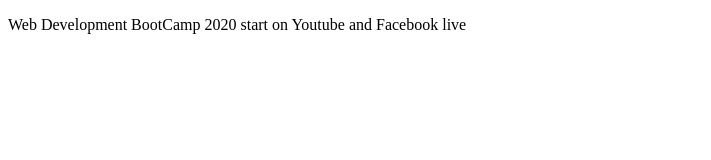
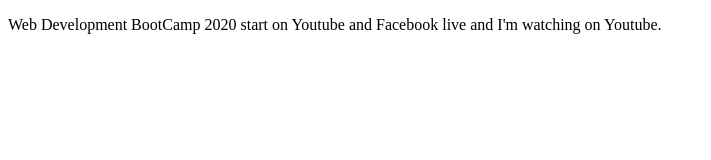
Before and after one commit to Salman102/BootCamp2020, a plain HTML site: page index.html in a window 1280 px wide. Shown: the whole page, without its empty margins (0-711 px from the left). Drawn offline with Linux system fonts and the light colour scheme.

Commit message:
Update index.html

```diff
--- a/index.html
+++ b/index.html
@@ -6,6 +6,6 @@
     <title>Document</title>
 </head>
 <body>
-   <p>Web Development BootCamp 2020 start on Youtube and Facebook live</p>
+   <p>Web Development BootCamp 2020 start on Youtube and Facebook live and I'm watching on Youtube.</p>
 </body>
 </html>
```
